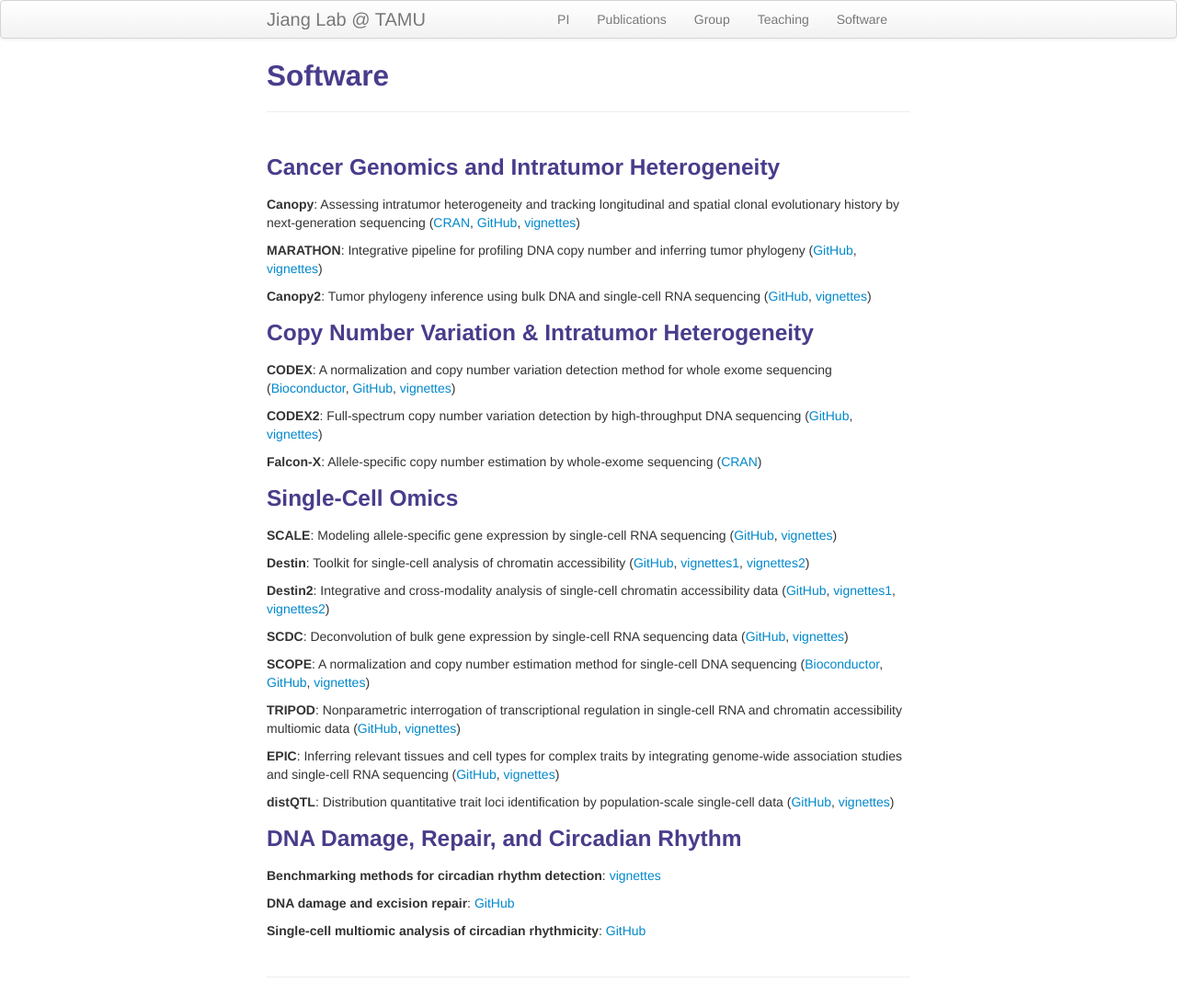
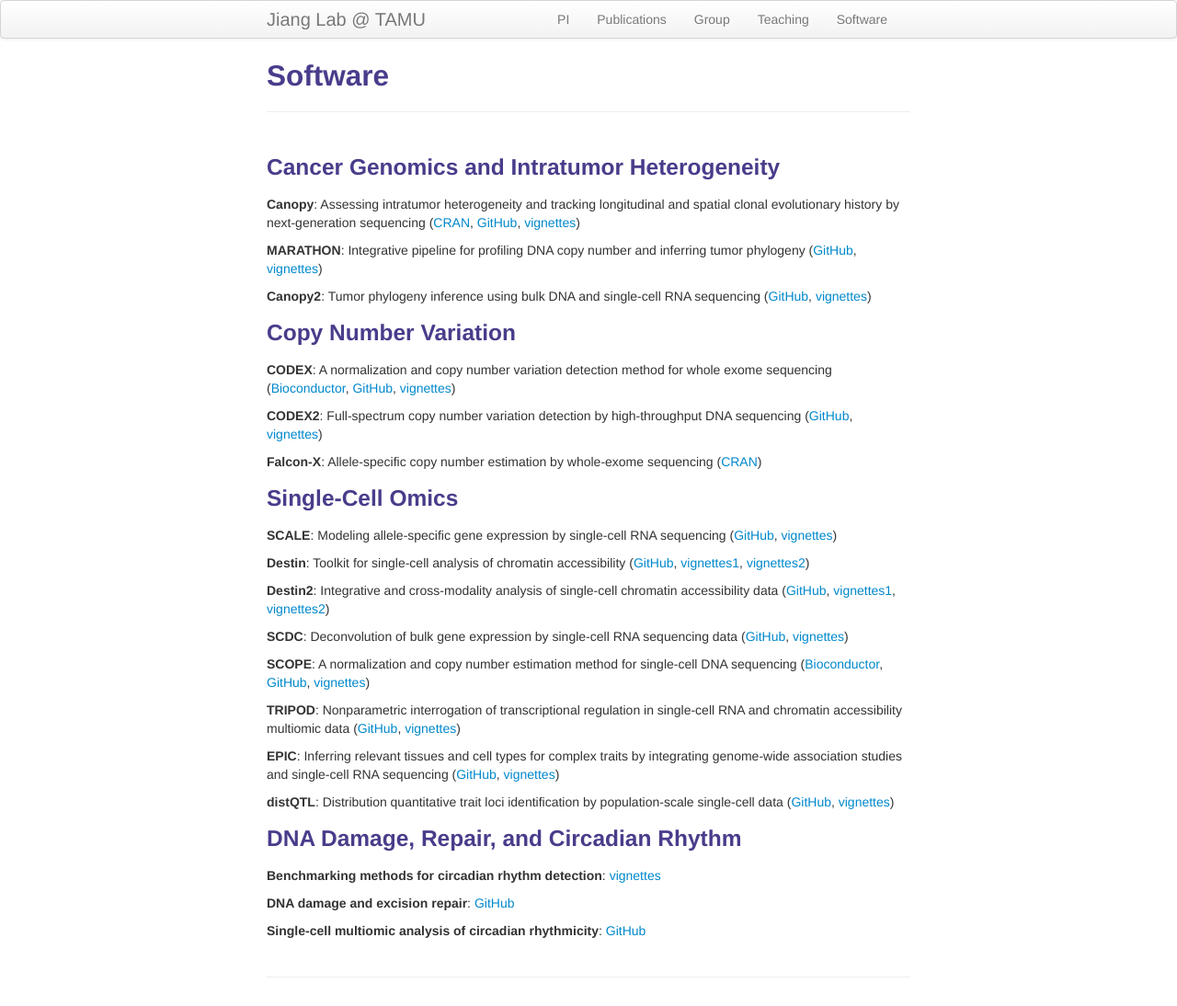
Before and after one commit to yuchaojiang/yuchaojiang.github.io, a Jekyll site: the page built from pages/software.md, in a window 1280 px wide. Shown: the whole page at 92% size. Built offline with Jekyll 4.4.1, drawn with Linux system fonts in a browser that asks for light colours.

Commit message:
Update software.md

```diff
--- a/pages/software.md
+++ b/pages/software.md
@@ -12,7 +12,7 @@ description: Yuchao Jiang's software
 
 **Canopy2**: Tumor phylogeny inference using bulk DNA and single-cell RNA sequencing ([GitHub](https://github.com/annweideman/canopy2/), [vignettes](https://htmlpreview.github.io/?https://github.com/annweideman/canopy2/blob/main/vignettes/canopy2.html))
 
-### Copy Number Variation & Intratumor Heterogeneity
+### Copy Number Variation
 
 **CODEX**: A normalization and copy number variation detection method for whole exome sequencing ([Bioconductor](http://www.bioconductor.org/packages/release/bioc/html/CODEX.html), [GitHub](https://github.com/yuchaojiang/CODEX), [vignettes](http://www.bioconductor.org/packages/release/bioc/vignettes/CODEX/inst/doc/CODEX_vignettes.pdf))
 
```
